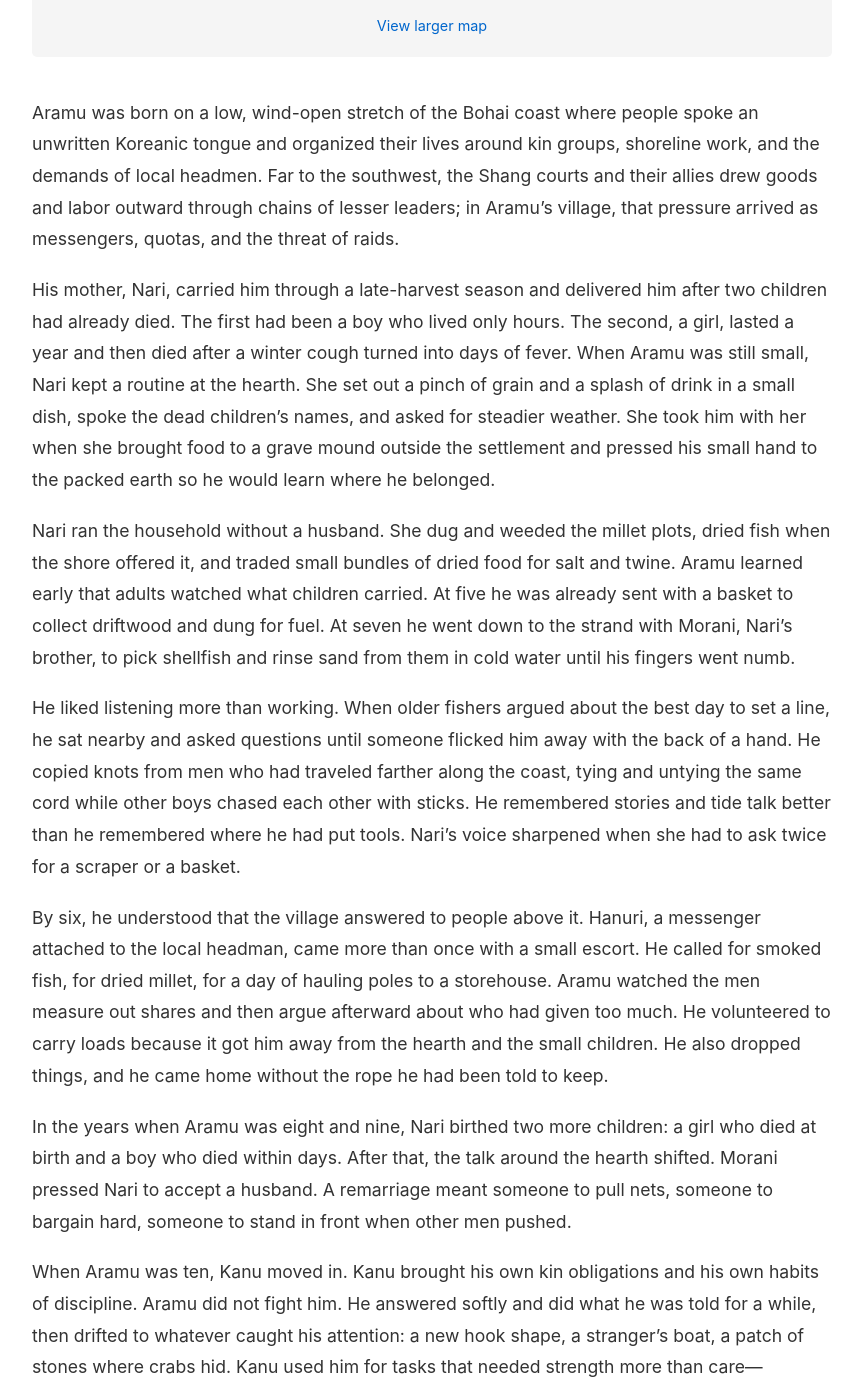
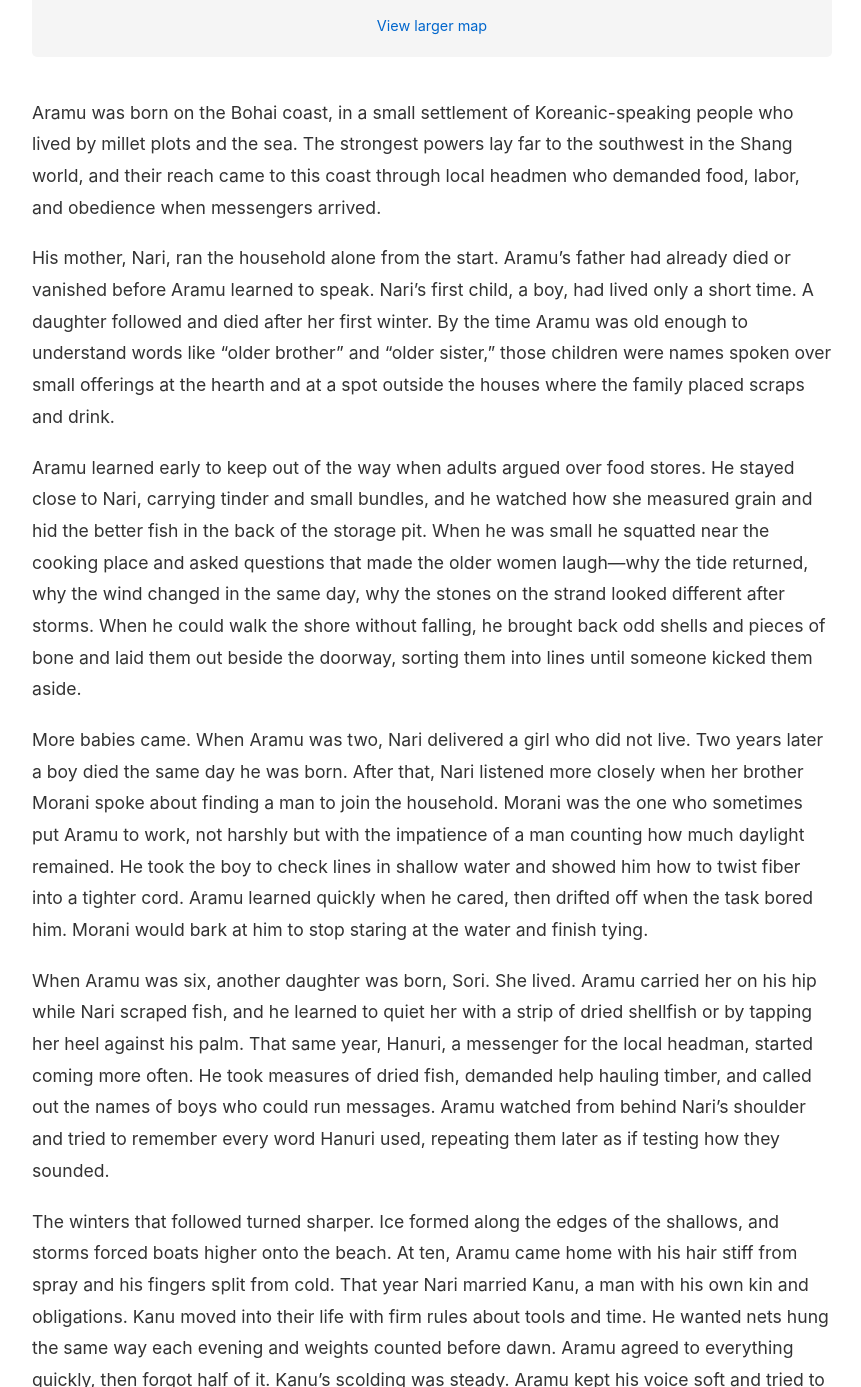
Before and after one commit to random-lives/random-lives, a Jekyll site: the page built from _lives/0006-aramu.md, in a window 1280 px wide and 1400 px high, scrolled down 764 px, cut to the strip 13-1400 px from the top of the window. Shown: the whole strip, without its empty margins (208-1069 px from the left). Built offline with Jekyll 4.4.1, drawn with Linux system fonts in a browser that asks for light colours; some of the changed text lies outside the part shown.

Commit message:
Updated Stories

```diff
--- a/_lives/0006-aramu.md
+++ b/_lives/0006-aramu.md
@@ -255,24 +255,20 @@ continent: "Asia"
 #   type: victim_property_crime
 ---
 
-Aramu was born on a low, wind-open stretch of the Bohai coast where people spoke an unwritten Koreanic tongue and organized their lives around kin groups, shoreline work, and the demands of local headmen. Far to the southwest, the Shang courts and their allies drew goods and labor outward through chains of lesser leaders; in Aramu’s village, that pressure arrived as messengers, quotas, and the threat of raids.
+Aramu was born on the Bohai coast, in a small settlement of Koreanic-speaking people who lived by millet plots and the sea. The strongest powers lay far to the southwest in the Shang world, and their reach came to this coast through local headmen who demanded food, labor, and obedience when messengers arrived.
 
-His mother, Nari, carried him through a late-harvest season and delivered him after two children had already died. The first had been a boy who lived only hours. The second, a girl, lasted a year and then died after a winter cough turned into days of fever. When Aramu was still small, Nari kept a routine at the hearth. She set out a pinch of grain and a splash of drink in a small dish, spoke the dead children’s names, and asked for steadier weather. She took him with her when she brought food to a grave mound outside the settlement and pressed his small hand to the packed earth so he would learn where he belonged.
+His mother, Nari, ran the household alone from the start. Aramu’s father had already died or vanished before Aramu learned to speak. Nari’s first child, a boy, had lived only a short time. A daughter followed and died after her first winter. By the time Aramu was old enough to understand words like “older brother” and “older sister,” those children were names spoken over small offerings at the hearth and at a spot outside the houses where the family placed scraps and drink.
 
-Nari ran the household without a husband. She dug and weeded the millet plots, dried fish when the shore offered it, and traded small bundles of dried food for salt and twine. Aramu learned early that adults watched what children carried. At five he was already sent with a basket to collect driftwood and dung for fuel. At seven he went down to the strand with Morani, Nari’s brother, to pick shellfish and rinse sand from them in cold water until his fingers went numb.
+Aramu learned early to keep out of the way when adults argued over food stores. He stayed close to Nari, carrying tinder and small bundles, and he watched how she measured grain and hid the better fish in the back of the storage pit. When he was small he squatted near the cooking place and asked questions that made the older women laugh—why the tide returned, why the wind changed in the same day, why the stones on the strand looked different after storms. When he could walk the shore without falling, he brought back odd shells and pieces of bone and laid them out beside the doorway, sorting them into lines until someone kicked them aside.
 
-He liked listening more than working. When older fishers argued about the best day to set a line, he sat nearby and asked questions until someone flicked him away with the back of a hand. He copied knots from men who had traveled farther along the coast, tying and untying the same cord while other boys chased each other with sticks. He remembered stories and tide talk better than he remembered where he had put tools. Nari’s voice sharpened when she had to ask twice for a scraper or a basket.
+More babies came. When Aramu was two, Nari delivered a girl who did not live. Two years later a boy died the same day he was born. After that, Nari listened more closely when her brother Morani spoke about finding a man to join the household. Morani was the one who sometimes put Aramu to work, not harshly but with the impatience of a man counting how much daylight remained. He took the boy to check lines in shallow water and showed him how to twist fiber into a tighter cord. Aramu learned quickly when he cared, then drifted off when the task bored him. Morani would bark at him to stop staring at the water and finish tying.
 
-By six, he understood that the village answered to people above it. Hanuri, a messenger attached to the local headman, came more than once with a small escort. He called for smoked fish, for dried millet, for a day of hauling poles to a storehouse. Aramu watched the men measure out shares and then argue afterward about who had given too much. He volunteered to carry loads because it got him away from the hearth and the small children. He also dropped things, and he came home without the rope he had been told to keep.
+When Aramu was six, another daughter was born, Sori. She lived. Aramu carried her on his hip while Nari scraped fish, and he learned to quiet her with a strip of dried shellfish or by tapping her heel against his palm. That same year, Hanuri, a messenger for the local headman, started coming more often. He took measures of dried fish, demanded help hauling timber, and called out the names of boys who could run messages. Aramu watched from behind Nari’s shoulder and tried to remember every word Hanuri used, repeating them later as if testing how they sounded.
 
-In the years when Aramu was eight and nine, Nari birthed two more children: a girl who died at birth and a boy who died within days. After that, the talk around the hearth shifted. Morani pressed Nari to accept a husband. A remarriage meant someone to pull nets, someone to bargain hard, someone to stand in front when other men pushed.
+The winters that followed turned sharper. Ice formed along the edges of the shallows, and storms forced boats higher onto the beach. At ten, Aramu came home with his hair stiff from spray and his fingers split from cold. That year Nari married Kanu, a man with his own kin and obligations. Kanu moved into their life with firm rules about tools and time. He wanted nets hung the same way each evening and weights counted before dawn. Aramu agreed to everything quickly, then forgot half of it. Kanu’s scolding was steady. Aramu kept his voice soft and tried to calm him, offering to redo work, offering to fetch water, offering to mend what he had left undone. It reduced the shouting, but it also meant Aramu took on extra chores when Kanu decided someone needed to pay for mistakes.
 
-When Aramu was ten, Kanu moved in. Kanu brought his own kin obligations and his own habits of discipline. Aramu did not fight him. He answered softly and did what he was told for a while, then drifted to whatever caught his attention: a new hook shape, a stranger’s boat, a patch of stones where crabs hid. Kanu used him for tasks that needed strength more than care—dragging a small boat up, hauling water, carrying net weights.
+By thirteen Aramu spent more hours on the beach than in the fields. He liked the first light on the water and the taste of roasted seaweed with salt. He joked with a boy his age, Guri, while they pulled in lines, each teasing the other about who had caught the smallest fish. Aramu also wandered. If he saw an unfamiliar knot on someone’s gear, he would stop and stare until he could copy it, even when he was supposed to be hauling baskets.
 
-From ten to sixteen, winters bit hard. Ice formed along the shallows. Wind storms drove spray into the huts and tore at thatch. Some weeks the shore gave little. Fuel ran short and Nari counted sticks before dusk. Aramu learned to watch clouds and to judge when the gusts would make it useless to set gear, and he took quiet pride when his guess matched the older men’s. He liked the first hot food after a cold morning: fish broth thickened with millet, eaten fast.
+Late in the autumn when he was fifteen, the household worked to build stores for winter. Aramu helped lay fish out to dry and stacked net weights beside a bundle of reeds. A distraction pulled the adults away—an argument over whose turn it was to use a firepit on the strand. When Aramu turned back, several dried fish were gone and one of their stone sinkers had vanished. Kanu demanded to know why he had left the bundle. Aramu admitted he had looked away. He searched the shore with Guri and found nothing but footprints in damp sand that could have belonged to anyone.
 
-At twelve he started spending time with Guri, another boy his age, quick to joke and quick to sulk. They teased each other while scraping fish and argued over who had seen seals farther out. Aramu laughed easily and gave away bites of roasted shellfish even when his share was small.
-
-In the late autumn when he was fifteen, Aramu helped dry a modest catch on racks above the sand. He stacked stones used as net sinkers and kept the family’s bundle close while Nari went to speak with Kanu near the huts. When he turned back, several dried fish were missing, and one net-sinker was gone from the bundle. He ran down the strand and shouted at two boys, then stopped, unsure which one had done it. Kanu blamed him for leaving the bundle unwatched. Aramu did not argue. That night he ate less and said little.
-
-Near the end of his sixteenth winter, sickness spread through the settlement. Men coughed until they vomited. Children lay dull-eyed by the hearth. Aramu carried water for neighbors and then stopped going out. He developed a high fever and a pounding headache, and his stomach turned against food. On the third day he could not stand without help. Nari kept him near the warmth, wiped him with wet cloths, and fed him thin broth. He died before spring work began.
+The next spring Aramu began to cough. He kept going to the shore, still eager to hear stories from passing crews, still quick to say yes when asked for help. Then a fever took him hard. He lay on a mat while Nari brought water and Kanu muttered about lost days of work. On the sixth day his breathing turned fast and shallow, and he vomited what little he swallowed. He died before sunset, sixteen years old, in the house where his mother had first set out offerings for children she had already buried.
--- a/_lives/0008-person-0008-unnamed.md
+++ b/_lives/0008-person-0008-unnamed.md
@@ -102,12 +102,10 @@ continent: "Asia"
 # - M
 ---
 
-He had no spoken name that carried beyond the hearth. The small band that moved between the Sea of Galilee and the lower Jordan lived by fishing, gathering reeds and seeds, and taking gazelle when the hills opened after winter rains. Authority sat in older men and women and in the force of kin ties, not in any wider polity.
+No chiefs or states governed the Jordan Rift then. A small band moved between the reed beds at the lake’s edge and the drier slopes above, tied to a few related families and to other bands met at water and fish runs. They spoke a local tongue with no written trace, and this boy died before a formal name settled on him.
 
-His mother, Tira, had already raised one boy, Dagan, born three summers earlier. She nursed him through bouts of cough and stomach sickness and carried him on long walks between lakeshore camps and the alluvial terraces. When she was heavy again, her mate Harun kept close to the water and the reed beds, setting traps and watching for other groups along the river corridor.
+His mother had already carried one son to childhood. That older boy, three winters old, followed her to the shallows where she checked woven traps and pulled mussels from mud. His father ranged farther, taking turns with other men along the terraces and into the steppe for gazelle and smaller game, and he came back with thorn scratches on his legs and a sling over his shoulder.
 
-Harun died in the cold season before the new baby came. A fall on a stony slope broke his ribs; he lay a day and a night, then stopped moving. Tira’s brother, Salk, took Harun’s digging stick and net weights and came to Tira’s shelter. He slept at the edge of the camp and carried water for her.
+Near the cool-season rains, she gave birth in camp on an alluvial fan above the marsh. The baby was her second child, a boy, and he fed often. She kept him close under a hide wrap while she gathered bulbs and seeds near the water and brought reeds back for matting. After several days, his father left with others before dawn and did not return. The band brought his body back by late day, laid out on a reed mat, neck broken from a fall on rock.
 
-The baby was born at the lake margin while geese fed in the shallows. Tira put him to the breast that day. The milk came thin and late. She ate what Salk and the others brought—fish, bitter greens, a little roasted grain—but she did not keep up with the group’s movements, and she missed meals when Dagan wandered and needed pulling back.
-
-By the fourth week the baby’s mouth stayed dry after nursing, and his skin stayed loose over his ribs. One morning, before the fire was rebuilt, he lay still on the bedding and did not respond when Tira rubbed him with warm water.
+With fewer hands, her milk thinned. The baby cried, latched, and pulled, then slept long and woke dry-mouthed. On his thirty-first day, at midday, he stopped taking the breast and died on her lap. Two years later she bore another son, and three years after that an infant who also died.
```
Also changed, not shown: _lives/0007-zeng-a-chun-曾阿春.md (+17 -15 lines), _lives/0009-周秀英.md (+17 -19 lines), 1 other file.
